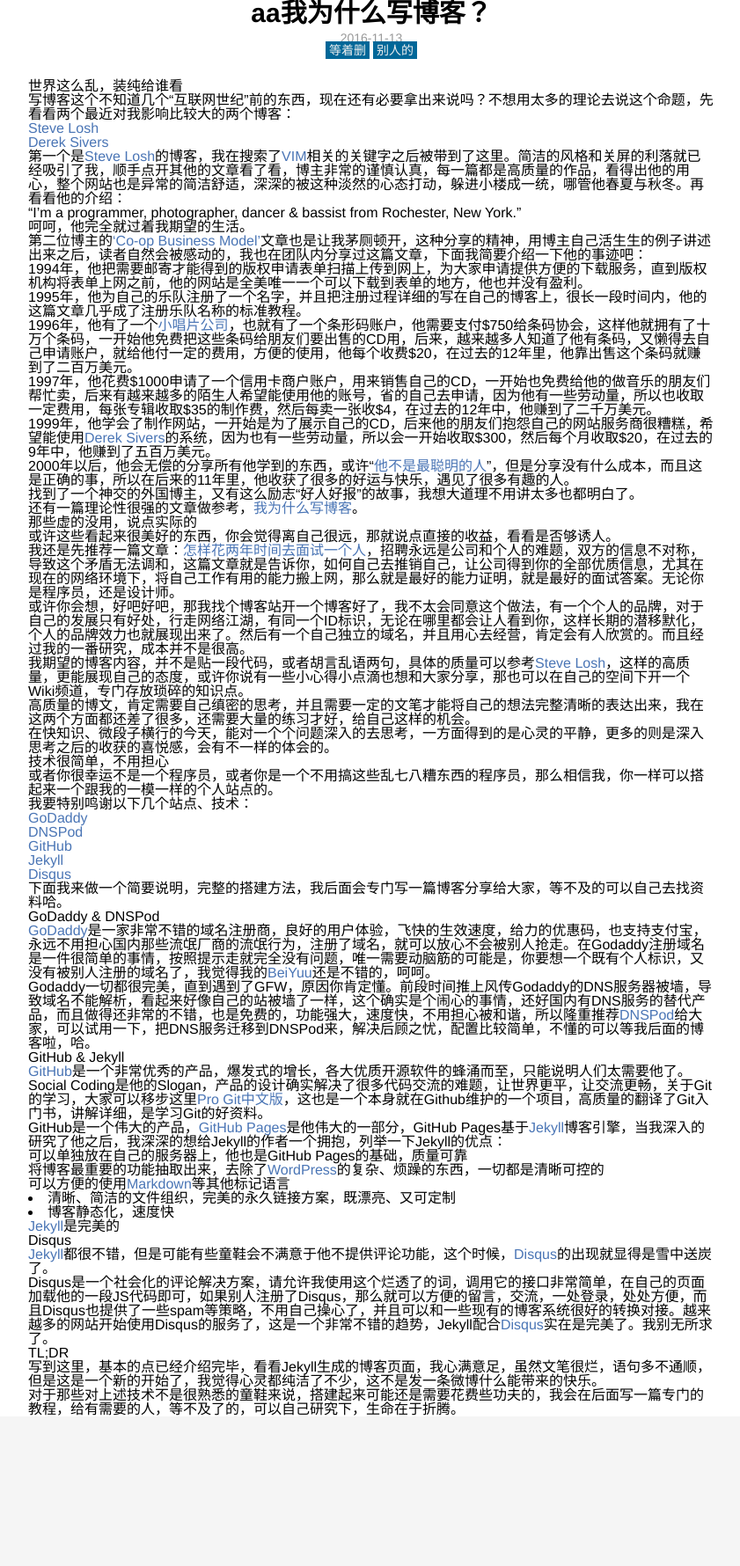
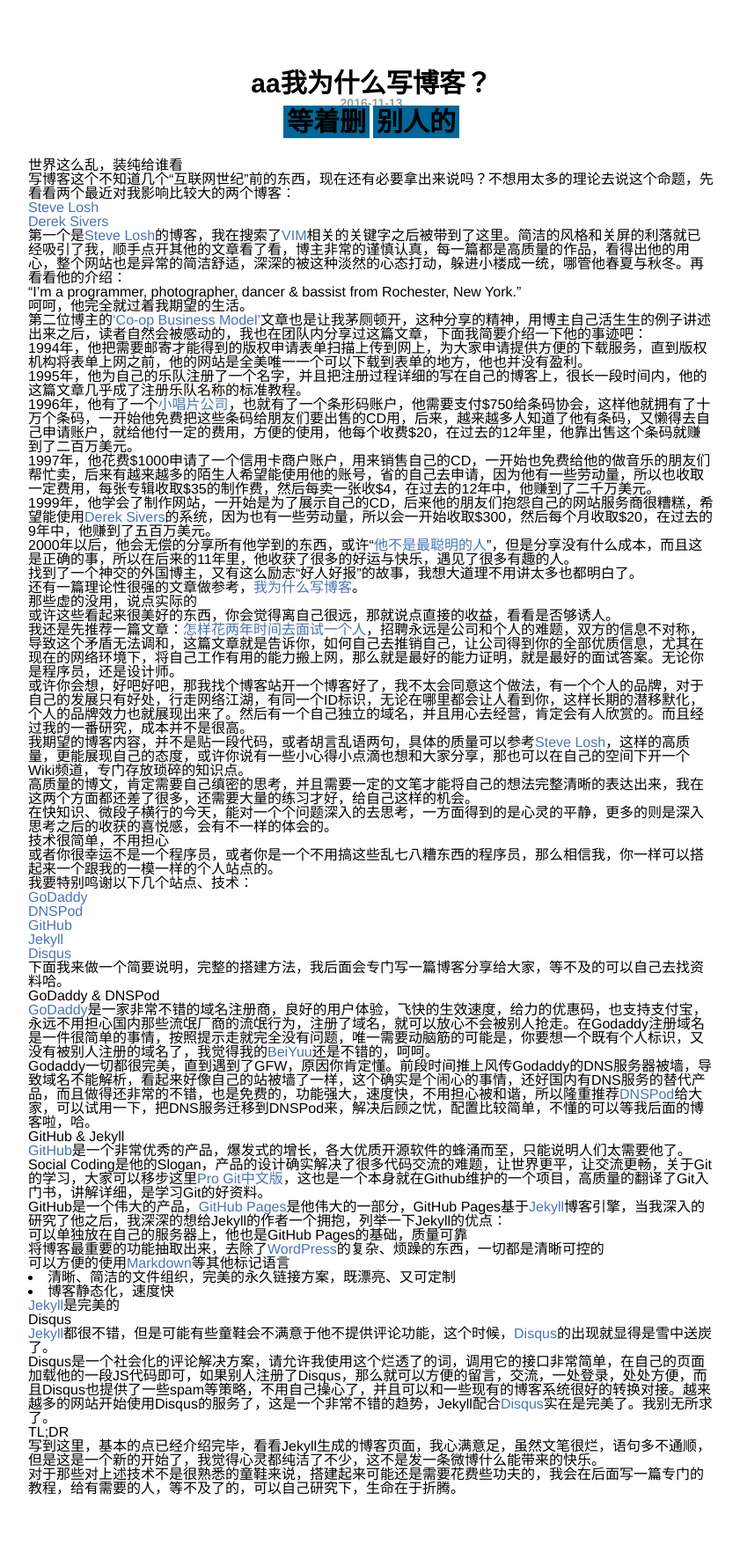
Before and after one commit to weiliua/liuwei, a Jekyll site: the page built from _posts/2016-11-13-Hello-World.md, in a window 1280 px wide. Shown: the whole page at 88% size, without its empty margins (218-1059 px from the left). Built offline with Jekyll 4.4.1, drawn with Linux system fonts in a browser that asks for light colours; before the commit the page ends 1610 px from its top, so only the background shows below that.

Commit message:
提交代码

```diff
--- a/_includes/post.css
+++ b/_includes/post.css
@@ -13,7 +13,7 @@
   width: 900px;
   margin: 0 auto;
   background: #fff;
-  padding: 0px 60px;
+  padding: 80px 60px;
 }
 
 @media screen and (max-width: 767px) {
--- a/_layouts/post.html
+++ b/_layouts/post.html
@@ -12,7 +12,8 @@
   </head>
   <body class="wayne-body-post">
     <div class="wayne-post-wrapper">
-      <h1 class="wayne-post-title"><a href="{{ page.url }}" title="{{ page.title }}">{{ page.title }}</a></h1>
+      <div class="wayne-post-title">
+        <h1><a href="{{ page.url }}" title="{{ page.title }}">{{ page.title }}</a></h1>
         <div class="wayne-post-date">
           <p>{{ page.date|date:"%Y-%m-%d" }}</p>
           <p>
@@ -21,6 +22,7 @@
             {% endfor %}
           </p>
         </div>
+      </div>
       {{ content }}
     </div>
   </body>
```
Lines whose indentation alone changed are shown as unchanged.
